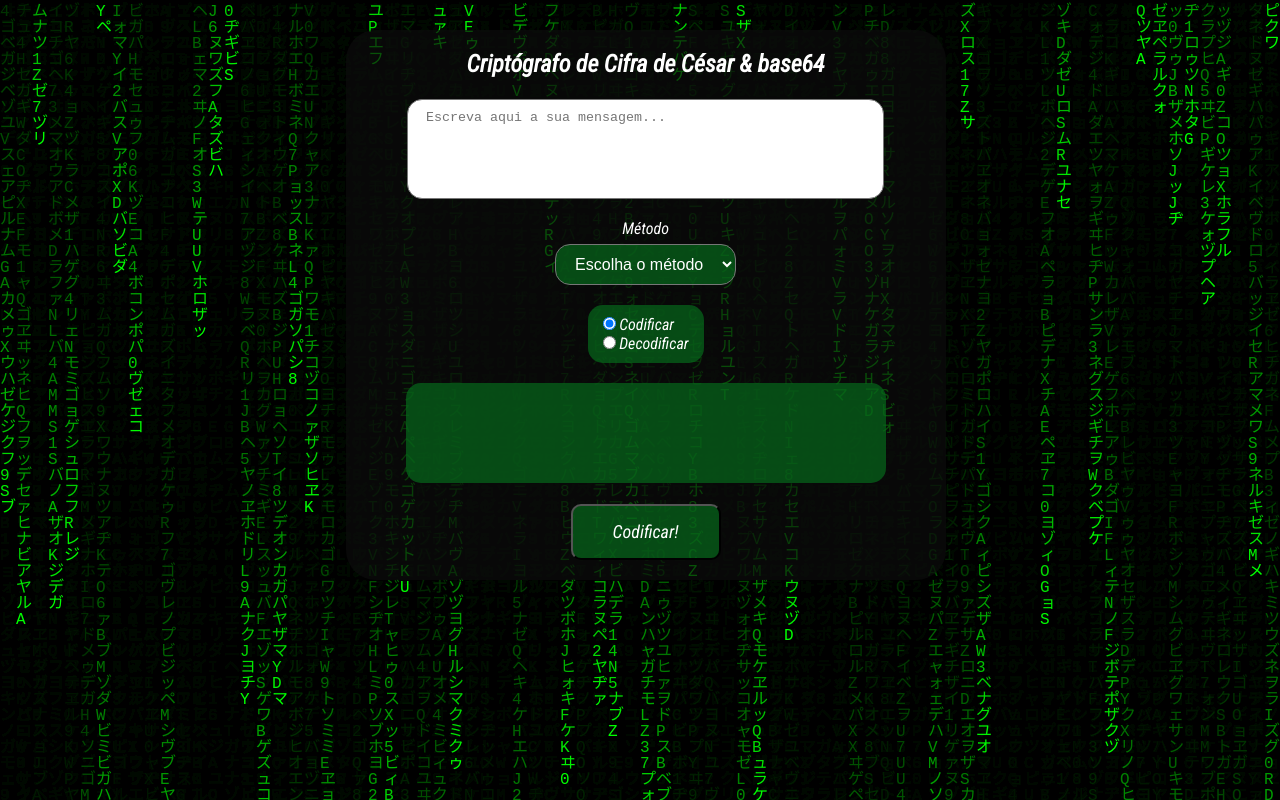
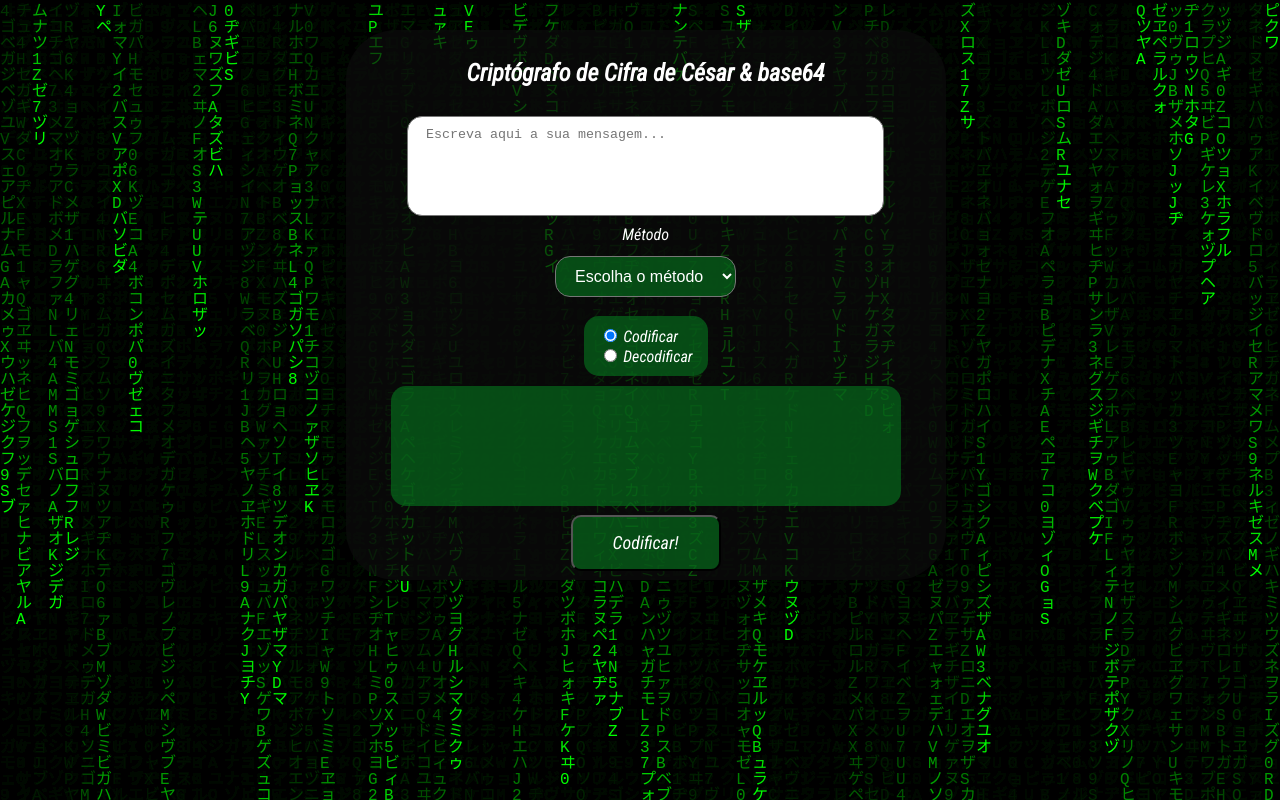
Before and after one commit to JGuilheerm/ProjInd2, a plain HTML site: page index.html in a window 1280 px wide. Drawn offline with Linux system fonts and the light colour scheme.

Commit message:
finalFinal

```diff
--- a/css/styles.css
+++ b/css/styles.css
@@ -1,9 +1,3 @@
-* {
-    margin: 0;
-    padding: 0;
-    box-sizing: border-box;
-}
-
 html {
     background: black;
     height: 100%;
@@ -40,7 +34,7 @@ body {
     background-color: rgba(12, 12, 12, 0.705);
     width: 600px;
     height: 550px;
-    border-radius: 30px;
+    border-radius: 50px;
     display: flex;
     flex-direction: column;
     align-items: center;
```
